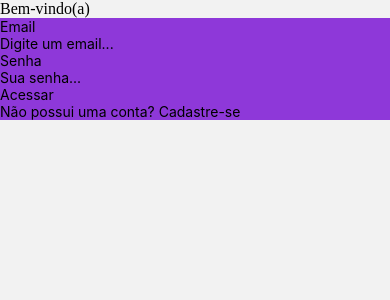
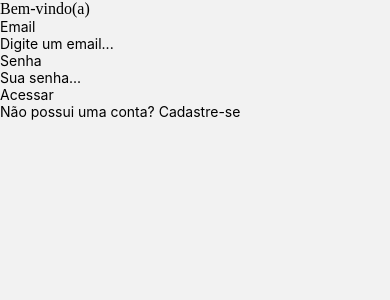
Before and after one commit to KaosYaiba/tarefas_01, a React Native app: screen /SignIn in a window 390 px wide. Shown: the top 300 px of the page. Built offline with nearby package versions, Linux system fonts and the light colour scheme.

Commit message:
tarefa_009

```diff
--- a/src/pages/SignIn/index.js
+++ b/src/pages/SignIn/index.js
@@ -10,7 +10,7 @@ export default function SignIn() {
             <text style={styles.message}>Bem-vindo(a)</text>
          </Animatable.View>
 
-           <Animatable.View animation="fadeInUp" style={styles.container}>
+           <Animatable.View animation="fadeInUp" style={styles.containerForm}>
             <Text Style={styles.title}>Email</Text>
             <TextInput
             placeholder="Digite um email..."
```
